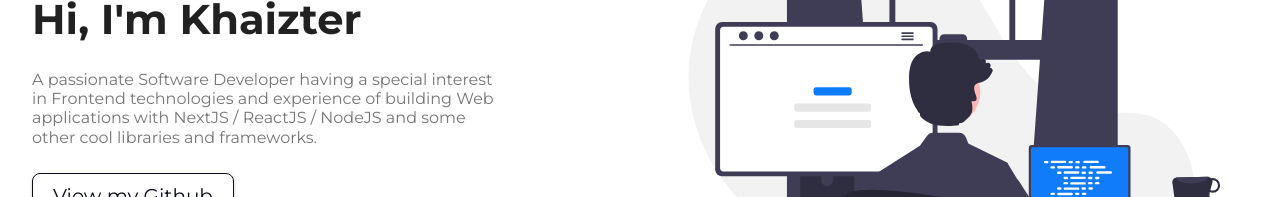
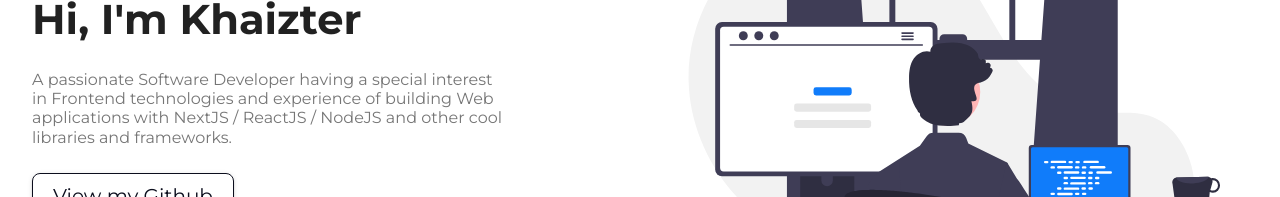
Before and after one commit to khaizter/developer-portfolio, a React (Create React App) app: page / in a window 1280 px wide. Shown: the part 318-515 px from the top of the page. Built offline with nearby package versions, Linux system fonts and the light colour scheme.

Commit message:
Update about me

```diff
--- a/src/pages/hero/components/hero-content/index.jsx
+++ b/src/pages/hero/components/hero-content/index.jsx
@@ -58,7 +58,7 @@ const HeroContent = () => {
       <HeroParagraph variants={paragraphVariants}>
         A passionate Software Developer having a special interest in Frontend
         technologies and experience of building Web applications with NextJS /
-        ReactJS / NodeJS and some other cool libraries and frameworks.
+        ReactJS / NodeJS and other cool libraries and frameworks.
       </HeroParagraph>
       <HeroActions variants={actionsVariants}>
         <HeroButton as="a" href="https://github.com/khaizter/" target="_blank">
```
